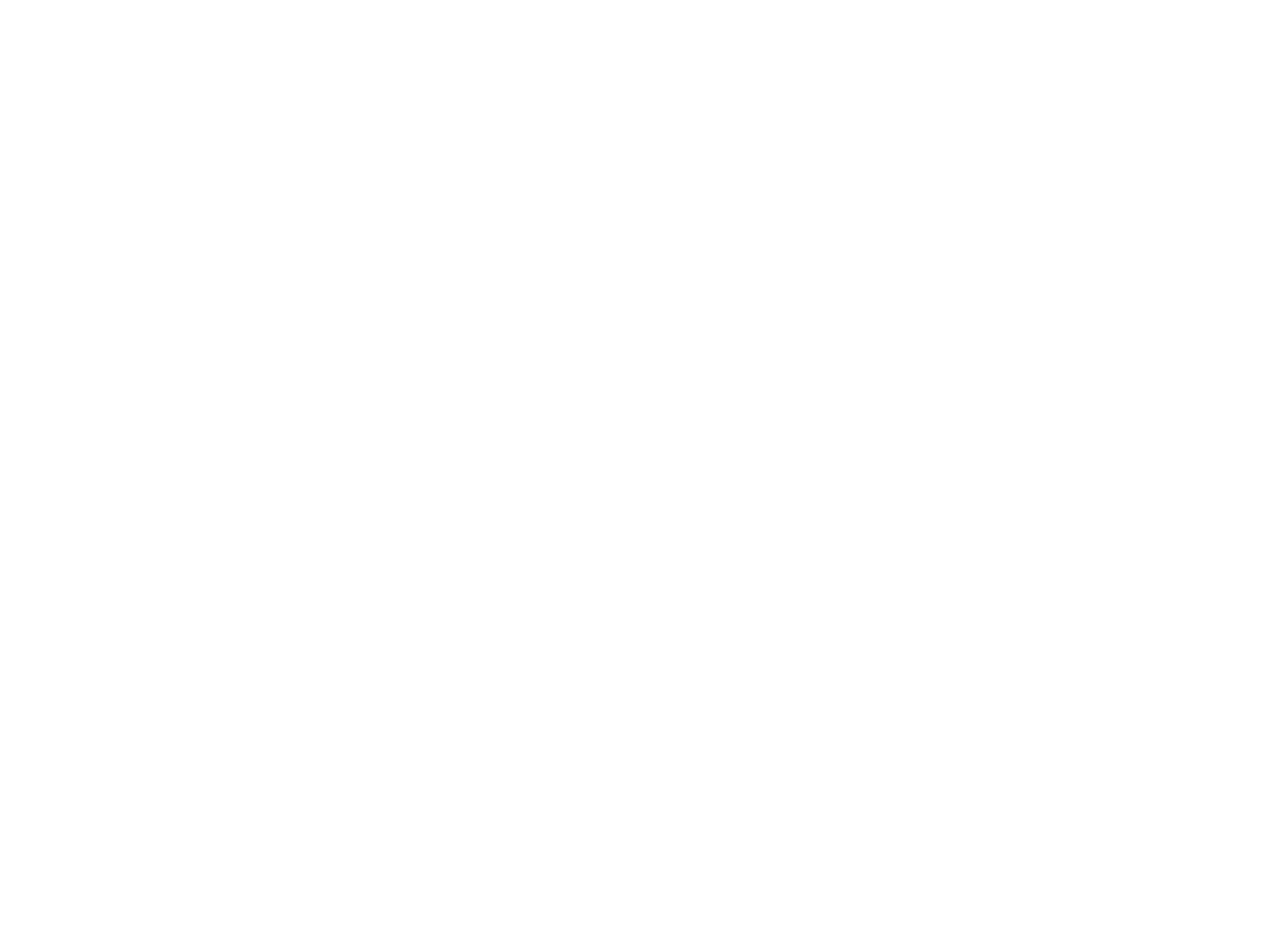
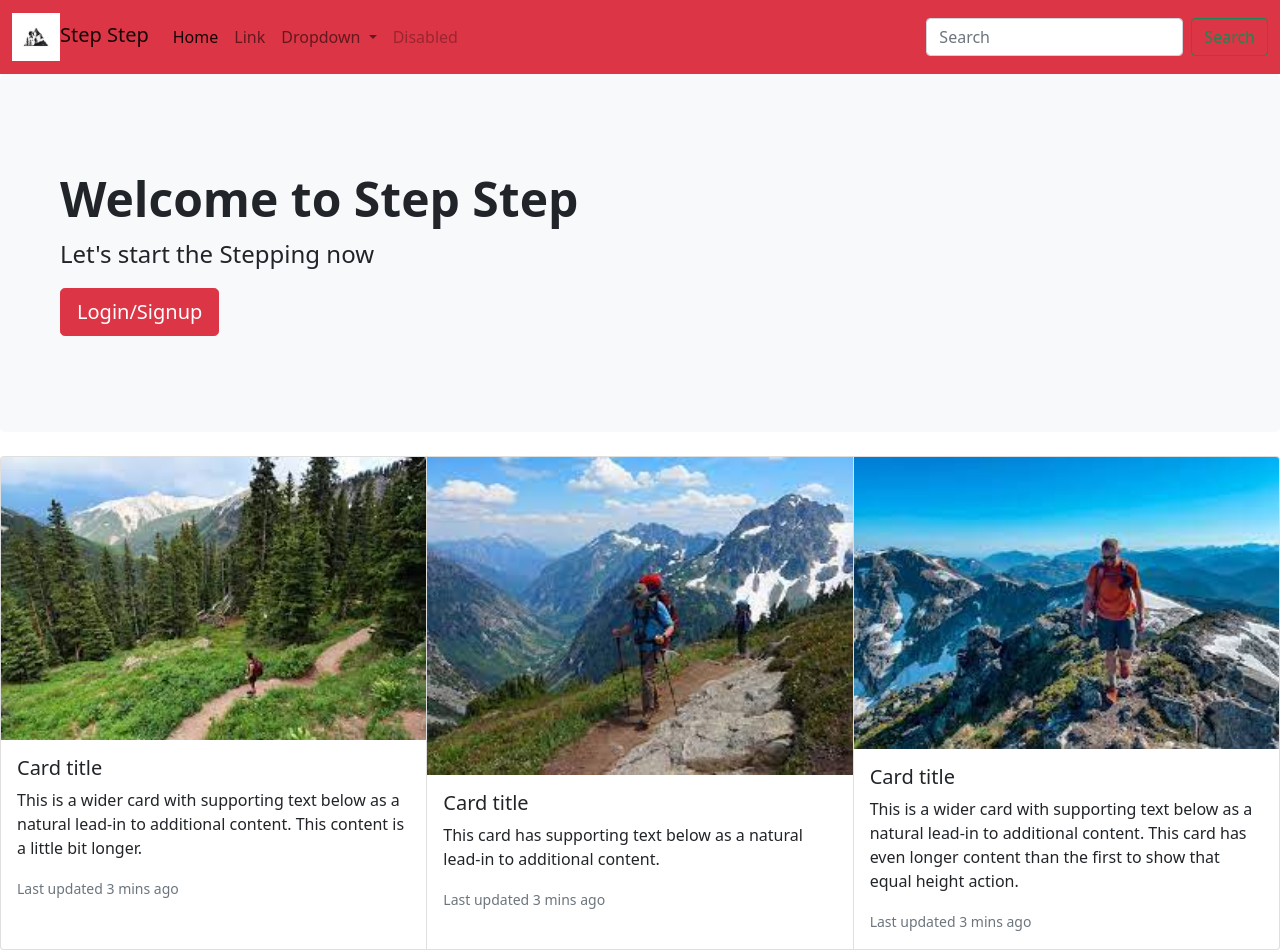
Before and after one commit to JoshHipkin/demo05_Hipkin_Josh, a plain HTML site: page index.html in a window 1280 px wide. Before the commit the page ends 800 px from the top, so only its background shows below. Drawn offline with nearby package versions, Linux system fonts and the light colour scheme.

Commit message:
first commit

```diff
--- a/index.html
+++ b/index.html
@@ -8,8 +8,11 @@
     <!-- Required meta tags -->
     <meta charset="utf-8">
     <meta name="viewport" content="width=device-width, initial-scale=1">
+    <link href="https://cdn.jsdelivr.net/npm/bootstrap@5.1.3/dist/css/bootstrap.min.css" rel="stylesheet" integrity="sha384-1BmE4kWBq78iYhFldvKuhfTAU6auU8tT94WrHftjDbrCEXSU1oBoqyl2QvZ6jIW3" crossorigin="anonymous">
 
     <!-- Bootstrap Library CSS CDN go here -->
+    <script src="https://cdn.jsdelivr.net/npm/bootstrap@5.1.3/dist/js/bootstrap.bundle.min.js" integrity="sha384-ka7Sk0Gln4gmtz2MlQnikT1wXgYsOg+OMhuP+IlRH9sENBO0LRn5q+8nbTov4+1p" crossorigin="anonymous"></script>
+
     <!-- Boostrap Library JS CDN  go here -->
 
     <!-- Other libraries go here -->
@@ -25,14 +28,85 @@
     <!-- Your HTML Layout go here -->
     <!------------------------------>
     <!-- Stuff for body goes here -->
+    <nav class="navbar navbar-expand-lg navbar-light bg-danger">
+        <div class="container-fluid">
+          <a class="navbar-brand" href="#"><img src =logo.jpg height="48">Step Step</a>
+          <button class="navbar-toggler" type="button" data-bs-toggle="collapse" data-bs-target="#navbarSupportedContent" aria-controls="navbarSupportedContent" aria-expanded="false" aria-label="Toggle navigation">
+            <span class="navbar-toggler-icon"></span>
+          </button>
+          <div class="collapse navbar-collapse" id="navbarSupportedContent">
+            <ul class="navbar-nav me-auto mb-2 mb-lg-0">
+              <li class="nav-item">
+                <a class="nav-link active" aria-current="page" href="#">Home</a>
+              </li>
+              <li class="nav-item">
+                <a class="nav-link" href="#">Link</a>
+              </li>
+              <li class="nav-item dropdown">
+                <a class="nav-link dropdown-toggle" href="#" id="navbarDropdown" role="button" data-bs-toggle="dropdown" aria-expanded="false">
+                  Dropdown
+                </a>
+                <ul class="dropdown-menu" aria-labelledby="navbarDropdown">
+                  <li><a class="dropdown-item" href="#">Action</a></li>
+                  <li><a class="dropdown-item" href="#">Another action</a></li>
+                  <li><hr class="dropdown-divider"></li>
+                  <li><a class="dropdown-item" href="#">Something else here</a></li>
+                </ul>
+              </li>
+              <li class="nav-item">
+                <a class="nav-link disabled">Disabled</a>
+              </li>
+            </ul>
+            <form class="d-flex">
+              <input class="form-control me-2" type="search" placeholder="Search" aria-label="Search">
+              <button class="btn btn-outline-success" type="submit">Search</button>
+            </form>
+          </div>
+        </div>
+      </nav>
+      <div class="p-5 mb-4 bg-light rounded-3">
+        <div class="container-fluid py-5">
+          <h1 class="display-5 fw-bold">Welcome to Step Step</h1>
+          <p class="col-md-8 fs-4">Let's start the Stepping now</p>
 
+          <!-- <button class="btn btn-primary btn-lg" type="button">Login/Signup</button> -->
 
+          <!-- Add an onclick attribute to define click event handler -->
+          <button onclick="window.location.href='login.html'" class="btn btn-danger btn-lg" type="button">Login/Signup</button>
+        </div>
+  </div>
+  <div class="card-group">
+    <div class="card">
+      <img src="pic1.jpg" class="card-img-top" alt="pic1">
+      <div class="card-body">
+        <h5 class="card-title">Card title</h5>
+        <p class="card-text">This is a wider card with supporting text below as a natural lead-in to additional content. This content is a little bit longer.</p>
+        <p class="card-text"><small class="text-muted">Last updated 3 mins ago</small></p>
+      </div>
+    </div>
+    <div class="card">
+      <img src="pic2.jpg" class="card-img-top" alt="pic2">
+      <div class="card-body">
+        <h5 class="card-title">Card title</h5>
+        <p class="card-text">This card has supporting text below as a natural lead-in to additional content.</p>
+        <p class="card-text"><small class="text-muted">Last updated 3 mins ago</small></p>
+      </div>
+    </div>
+    <div class="card">
+      <img src="pic3.jpg" class="card-img-top" alt="pic3">
+      <div class="card-body">
+        <h5 class="card-title">Card title</h5>
+        <p class="card-text">This is a wider card with supporting text below as a natural lead-in to additional content. This card has even longer content than the first to show that equal height action.</p>
+        <p class="card-text"><small class="text-muted">Last updated 3 mins ago</small></p>
+      </div>
+    </div>
+  </div>
     <!---------------------------------------------->
     <!-- Your own JavaScript functions go here    -->
     <!---------------------------------------------->
 
     <!-- Link to scripts of your own -->
-    <!-- <script src="./scripts/script.js"></script> -->
+
 
 </body>
 
```
Also changed, not shown: logo.jpg (added), pic1.jpg (added), pic2.jpg (added), pic3.jpg (added).
